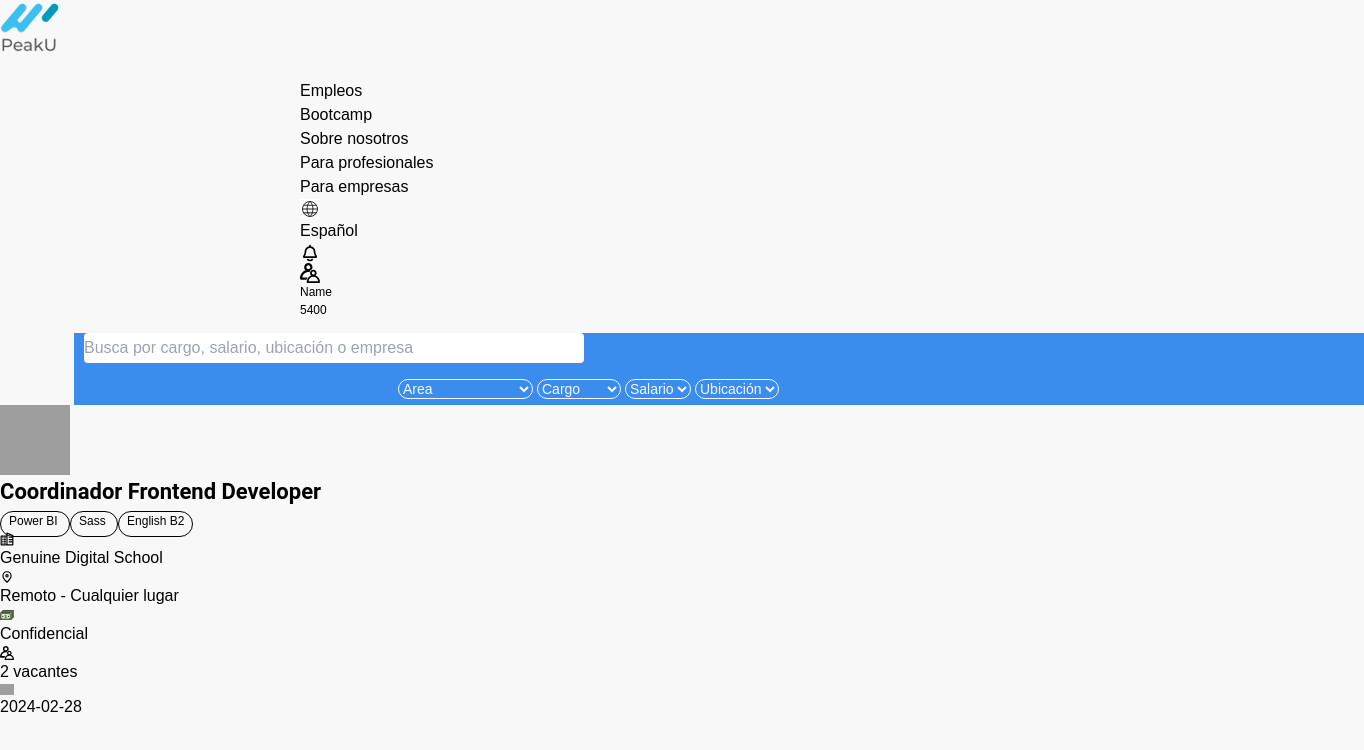
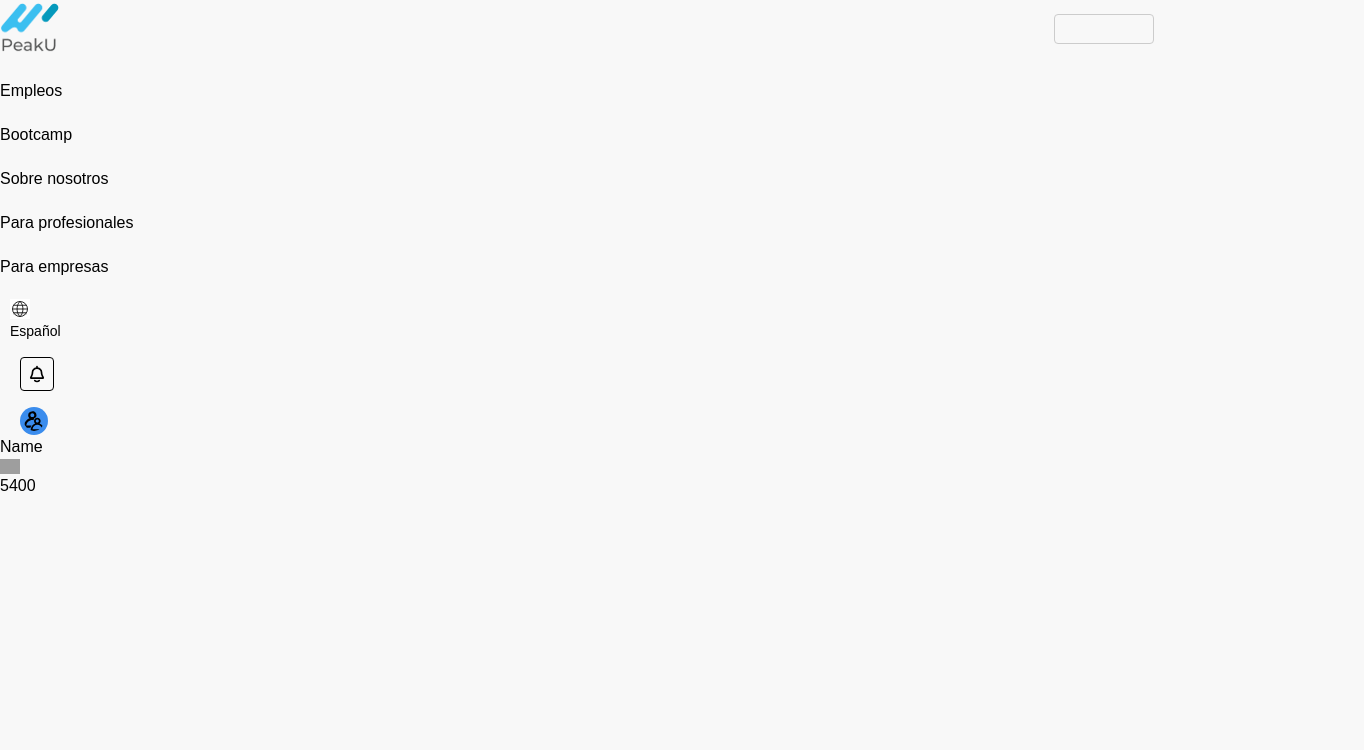
Before and after one commit to SofiaNLoop/ReactProject, a React (Vite) app: page / in a window 1280 px wide. Shown: the top 750 px of the page, 1364 px wide, since content can reach past the window. Built offline with nearby package versions, Linux system fonts and the light colour scheme; grey boxes are pictures that could not be loaded.

Commit message:
navbar css

```diff
--- a/src/App.jsx
+++ b/src/App.jsx
@@ -1,7 +1,5 @@
 import Navbar from "./components/NavBar"
-import Jobcard from "./components/JobCard"
-import SearchBar from "./components/SearchBar"
-import jobData from "./jobData"
+
 
 function App() {
 
@@ -9,11 +7,6 @@ function App() {
   return (
         <div>
             < Navbar/>
-            < SearchBar/>
-            {jobData.map((job)=>{
-              <Jobcard key= {job.title} {...job}/>
-            })}
-            < Jobcard/>
         </div>
   )
 }
--- a/src/components/JobCard/index.jsx
+++ b/src/components/JobCard/index.jsx
@@ -1,33 +1,9 @@
-import React from "react";
+import React from 'react'
 
-function Jobcard(props) {
-  const jobDetails = ["Genuine Digital School", "Remoto - Cualquier lugar", "Confidencial","2 vacantes", "2024-02-28"];
-  const iconPath = ["building01.svg", "location02.svg", "money03.svg", "people04.svg", "calendar05.svg"]
-  //const date1 = dayjs(Date.now());
-  // const diffInDays = date1.diff(jobDetails[4].split("T")[0], 'day')
+function JobCard() {
   return (
-  <div className='mx-20 mb-4'>
-      <div className='flex justify-start items-center px-6 py-4 bg-white-200 rounded-md border  border-blue-500 hover:shadow-lg card'>
-          <div>
-              <img src="/src/assets/images/acg.png" alt="image" className='job-company-image' />
-          </div>
-          <div>
-              <div className='flex gap-4 my-2'>
-                  <h1 className='title-job text-gray-800'>Coordinador Frontend Developer</h1><span className='info'>Power BI </span><span className='info'> Sass </span><span className='info'>English B2</span>
-              </div>
-              <div className='flex justify-start gap-10'>
-                     {jobDetails.map((detail, index) => (
-                          <div key={index} className="flex items-center">
-                              <img src={`src/assets/icons/${iconPath[index]}`} alt="icon" className="mr-2 icons" />
-                              <p>{detail}</p>
-                          </div>
-                      ))}
-
-              </div>
-          </div>
-      </div>
-  </div>
-)
+    <div>JobCard</div>
+  )
 }
 
-export default Jobcard
+export default JobCard
--- a/src/components/NavBar/index.jsx
+++ b/src/components/NavBar/index.jsx
@@ -4,22 +4,31 @@ import React from 'react'
 function Navbar() {
   return (
     <div >
-       <div className='flex justify-end gap-20  content-center' >
+       <div className='flex justify-end gap-20 ' >
            <a href="#" className='logo'><img src="/src/assets/images/logo-blue-peaku.png" alt="logo-peaku" /></a>
-           <ul className='flex gap-6 ms-8 me-4 nav '>
-               <li><a href="#"></a>Empleos</li>
-               <li><a href="#"></a>Bootcamp</li>
-               <li><a href="#"></a>Sobre nosotros</li>
-               <li><a href="#"></a>Para profesionales</li>
-               <li><a href="#"></a>Para empresas</li>
-               <li><a href="#"> <img src="/src/assets/icons/globe-svgrepo-com.svg" alt="Español" className='image'/>Español</a></li>
-               <li><a href="#"></a><img src="/src/assets/icons/bell-alt-svgrepo-com.svg" alt="campana" className='image' /></li>
-               <div className="user flex">
-                   <li><a href="#"></a><img src="/src/assets/icons/people04.svg" alt="usario"  className='image' />
+           <ul className='flex gap-6 ms-4 me-4 nav text-gray-500 '>
+               <li className='hover:text-black'><a href="#">Empleos</a></li>
+               <li className='hover:text-black'><a href="#">Bootcamp</a></li>
+               <li className='hover:text-black'><a href="#">Sobre nosotros</a></li>
+               <li className='hover:text-black'><a href="#">Para profesionales</a></li>
+               <li className='hover:text-black'><a href="#">Para empresas</a></li>
+                <div className="world ">
+               <li className='flex cursor-pointer text-gray-500 hover:text-black'>
+                <a href="#"><img src="/src/assets/icons/globe-svgrepo-com.svg" alt="Español" className='image'/></a>
+                    <span>Español</span>
+                    <div className="box"></div>
+               </li>
+                </div>
+               <li className='cursor-pointer'><a href="#"></a><img src="/src/assets/icons/bell-alt-svgrepo-com.svg" alt="campana" className='image campana' /></li>
+               <div className="user flex gap-2 cursor-pointer">
+                   <li><a href="#"></a><img src="/src/assets/icons/people04.svg" alt="usario"  className='image usuario' />
                    </li>
-                   <div>
-                       <h4>Name</h4>
-                       <p className='points'><span></span>5400</p>
+                   <div >
+                       <h4 className='text-xs my-1 text-center'>Name</h4>
+                        <div className="additonal flex gap-1">
+                          <p className='points'><span><img src="/src/assets/icons/diamond-svgrepo-com.svg" alt="diamond" className='image' /></span></p>
+                          <span className='text-xs my-1'>5400</span>
+                        </div>
                    </div>
                </div>
 
--- a/src/components/SearchBar/index.jsx
+++ b/src/components/SearchBar/index.jsx
@@ -2,31 +2,7 @@ import React from 'react'
 
 function SearchBar() {
   return (
-    <div className='header flex gap-10 my-4 justify-center '>
-        <div className="search-bar">
-              <input type="text" className='look-for-job py-5' placeholder="Busca por cargo, salario, ubicación o empresa"/>
-
-        </div>
-        <div className="details-job ">
-            <select className='w-20 py-2 pl-4  font-semibold rounded-md'>
-                <option value="" disabled hidden selected>Area</option>
-                <option value="Comercio Exterior">Comercio Exterior</option>
-            </select>
-            <select className='w-20 py-2 pl-4  font-semibold rounded-md'>
-                <option value="" disabled hidden selected>Cargo</option>
-                <option value="Full Stack">Full Stack</option>
-            </select>
-            <select className='w-20 py-2 pl-4  font-semibold rounded-md'>
-                <option value="" disabled hidden selected>Salario</option>
-                <option value="USD">USD</option>
-            </select>
-            <select className='w-20 py-2 pl-4  font-semibold rounded-md'>
-                <option value="" disabled hidden selected>Ubicación</option>
-                <option value="Medellin">Medellin</option>
-            </select>
-
-        </div>
-    </div>
+    <div>SearchBar</div>
   )
 }
 
--- a/src/index.css
+++ b/src/index.css
@@ -14,13 +14,16 @@ body {
   font-family: "Montserrat", sans-serif;
 }
 
+// navbar styles
+
 .nav {
   margin-left: 300px;
   margin-top: 20px;
 }
 
 .logo {
-  margin-top: 20px;
+  margin-top: 0;
+  flex: 1;
 }
 
 .header {
@@ -36,68 +39,48 @@ body {
   font-weight: 400;
 }
 
-.search-bar {
-  margin-top: 14px;
-  margin-left: 10px;
-}
-
-.details-job {
-  margin-top: 14px;
-  margin-left: 320px;
-}
-
-.details-job select {
-  background-color: #3a8ced;
-  border: 1px solid  #f8f8f8;
-  margin-left: 4px;
-  border-radius: 50px;
-  font-size: 14px;
-  color: #f8f8f8;
-}
-
-.look-for-job {
-  border-radius: 4px;
-}
-
-h4 {
-  font-size: 12px;
-}
-
-.points {
-   font-size: 12px;
-}
-
-.job-company-image {
-  width: 70px;
-  height: 70px;
-  margin-right: 10px;
-}
-
-.card {
-  height: 120px;
-  width: 1280px;
-}
-
 .image {
   width: 20px;
 }
 
-.title-job{
-  font-size: 22px;
-  font-weight: bold;
-  font-family:
-  "Roboto", sans-serif;
+.world {
+  display: flex;
+  padding-left: 10px;
+  padding-right: 4px;
 }
 
-.info {
-  font-size: 12px;
-  border: 1px solid black;
-  padding: 8px;
-  padding-top: 2px;
-  border-radius: 20px;
-
+.world span {
+  font-size: 14px;
 }
 
-.icons {
-  width: 14px;
+.box{
+  width: 100px;
+  height: 30px;
+  border: solid 1px #ccc;
+  position: absolute;
+  border-radius: 4px;
+  left: 1054px;
+  top: 14px;
 }
+
+ul li  {
+  margin-top: 20px;
+}
+
+.campana {
+  margin-left: 20px;
+  width: 34px;
+  margin-top: -6px;
+  border: solid 1px black;
+  padding: 6px;
+  border-radius: 4px;
+}
+
+.usuario {
+  margin-left: 20px;
+  background-color: #3a8ced;
+  padding: 4px;
+  width: 28px;
+  border-radius: 50%;
+  margin-top: -4px;
+}
```
